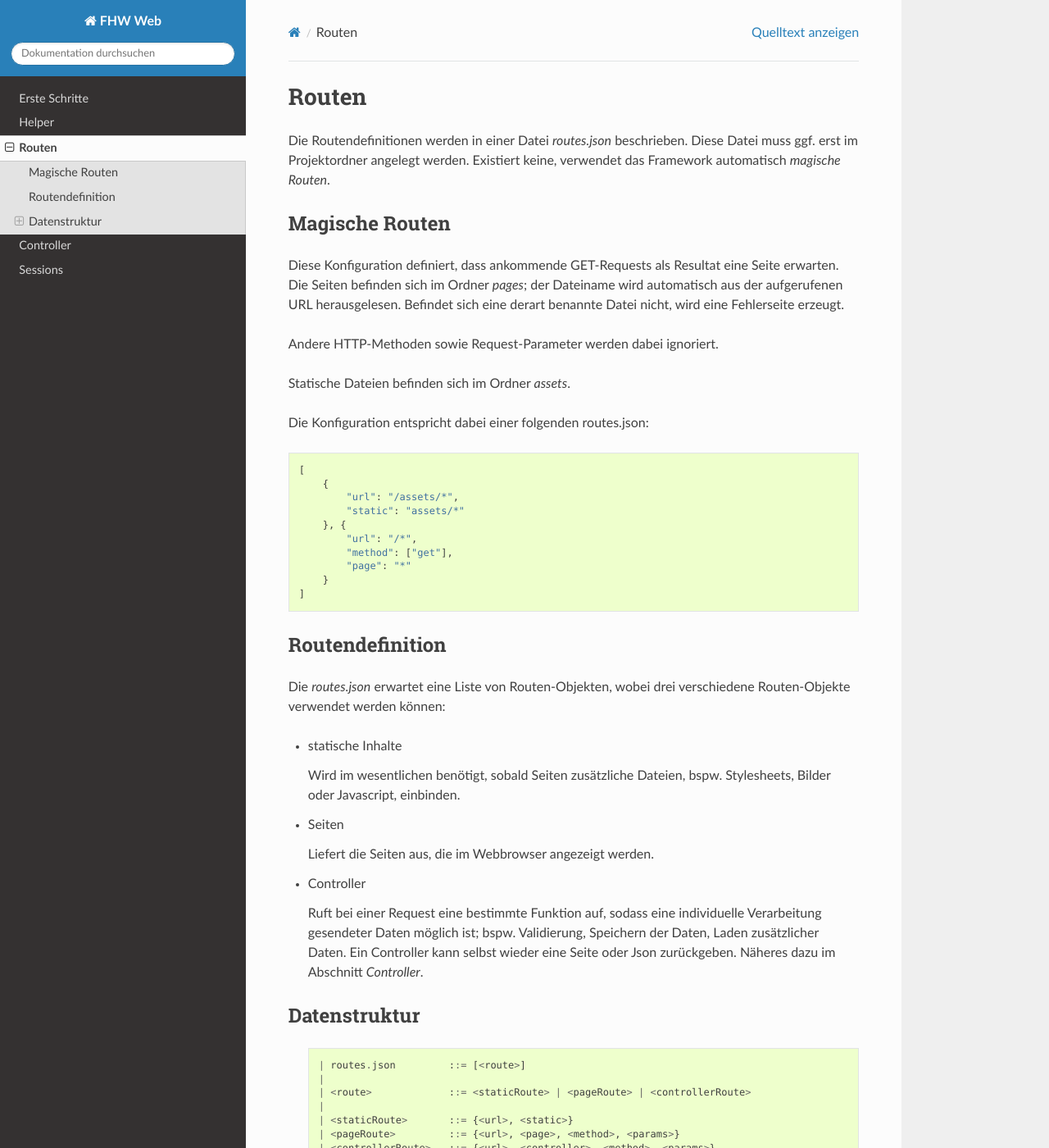
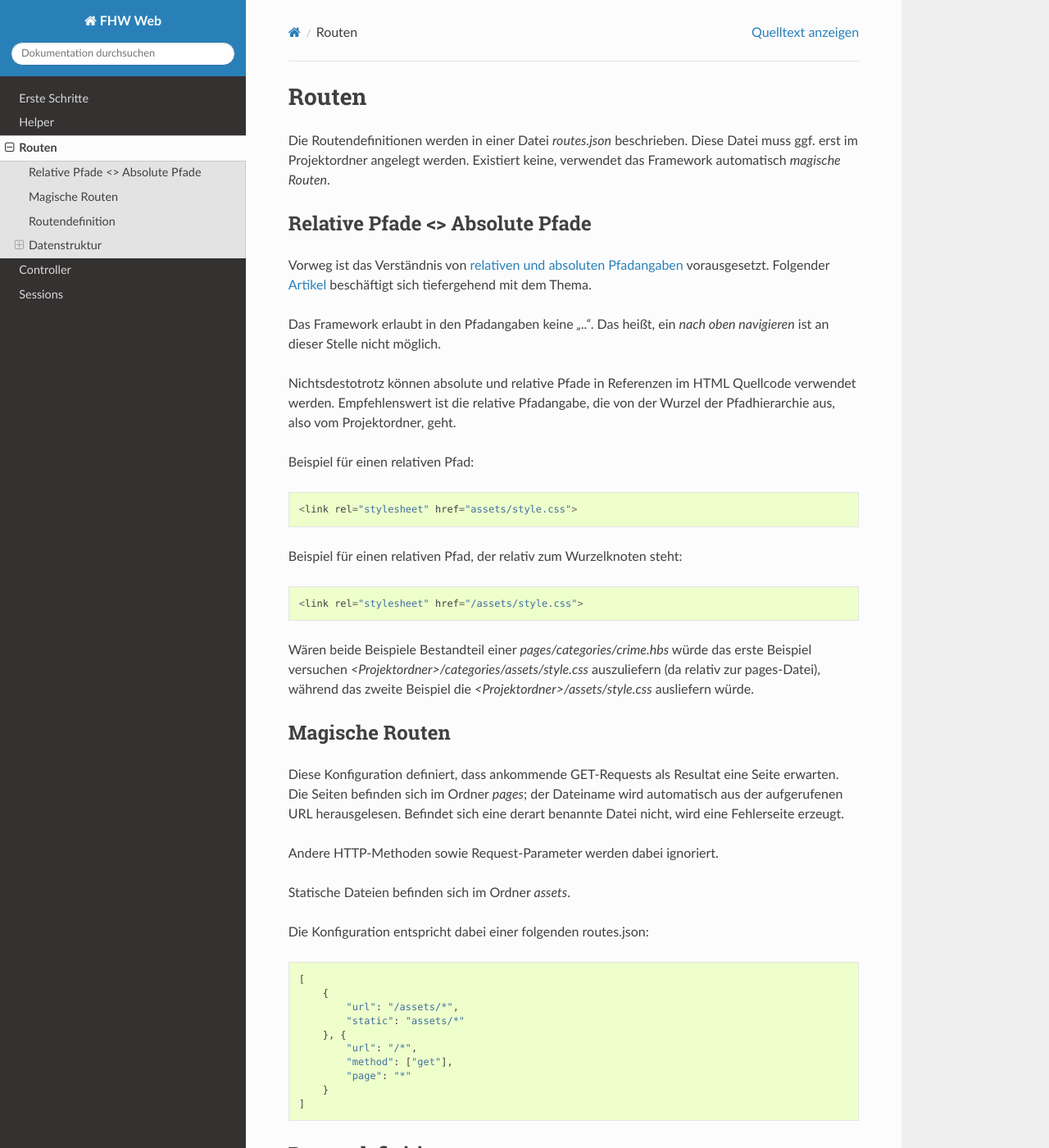
Before and after one commit to marianpg/fhw-web, a Sphinx documentation site: the page built from doc/source/routes.rst, in a window 1280 px wide and 1400 px high. Shown: the whole window at 82% size. Built offline with Sphinx 7.4.7 and the Read the Docs theme 2.0.0, drawn with Linux system fonts in a browser that asks for light colours; some of the changed text lies outside the part shown.

Commit message:
added relative <> absolute path description

```diff
--- a/doc/source/routes.rst
+++ b/doc/source/routes.rst
@@ -5,6 +5,35 @@ Die Routendefinitionen werden in einer Datei `routes.json` beschrieben. Diese Da
 erst im Projektordner angelegt werden. Existiert keine, verwendet das Framework automatisch
 *magische Routen*.
 
+
+Relative Pfade <> Absolute Pfade
+^^^^^^^^^^^^^^^^^^^^^^^^^^^^^^^^
+
+Vorweg ist das Verständnis von `relativen und absoluten Pfadangaben
+<https://webanwendungen.fh-wedel.de/lectures/01-grundlagen.html#relative-und-absolute-angaben>`_
+vorausgesetzt. Folgender `Artikel
+<https://medium.com/creative-web/absolute-vs-relative-pfade-889b962d32e5>`_
+beschäftigt sich tiefergehend mit dem Thema.
+
+Das Framework erlaubt in den Pfadangaben keine *".."*.
+Das heißt, ein *nach oben navigieren* ist an dieser Stelle nicht möglich.
+
+Nichtsdestotrotz können absolute und relative Pfade in Referenzen im HTML
+Quellcode verwendet werden. Empfehlenswert ist die relative Pfadangabe, die
+von der Wurzel der Pfadhierarchie aus, also vom Projektordner, geht.
+
+Beispiel für einen relativen Pfad::
+
+    <link rel="stylesheet" href="assets/style.css">
+
+Beispiel für einen relativen Pfad, der relativ zum Wurzelknoten steht::
+
+    <link rel="stylesheet" href="/assets/style.css">
+
+
+Wären beide Beispiele Bestandteil einer *pages/categories/crime.hbs* würde das
+erste Beispiel versuchen *<Projektordner>/categories/assets/style.css* auszuliefern (da relativ zur pages-Datei),
+während das zweite Beispiel die *<Projektordner>/assets/style.css* ausliefern würde.
 
 Magische Routen
 ^^^^^^^^^^^^^^^
@@ -81,8 +110,7 @@ Datenstruktur
     | <method>            ::= [<httpMethod>]
     | <httpMethod>        ::= "get" | "post" | "put" | "patch" | "delete"
     |
-    | <params>            ::= {<pathParams>, <getParams>, <postParams>}
-    | <pathParams>        ::= [<string>]
+    | <params>            ::= {<getParams>, <postParams>}
     | <getParams>         ::= [<string>]
     | <postParams>        ::= [<string>]
 
@@ -107,8 +135,20 @@ Eine weitere Beschreibung zu Parametern findet sich unten im Abschnitt *Paramete
 Static und Page Route
 """""""""""""""""""""
 
-`<static>` und `<page>` geben an, welche Dateien geliefert werden sollen. Auch hier ist es möglich,
-ähnlich der URL-Angabe, mit einem *\** eine whitelist zu definieren.
+`<static>` und `<page>` geben entweder einen Ordner oder eine konkrete Datei an,
+welche ausgeliefert werden soll. Wird ein Ordner angegeben, wird der Dateiname aus
+der URL hergeleitet.
+
+Ordnerangaben müssen als solches mit einem abschließenden *\\\** gekennzeichnet werden.
+Nachstehend verdeutlichen zwei Beispiele diese Regel:
+
+Folgender Pfad führt zu einem *Ordner*::
+
+    "page": "pages/*"
+
+Folgender Pfad führt zu einer *Datei*::
+
+    "page": "pages/impressum"
 
 
 Controller Route
```
Also changed, not shown: other parts of doc/source/routes.rst (+1 -1 lines).
